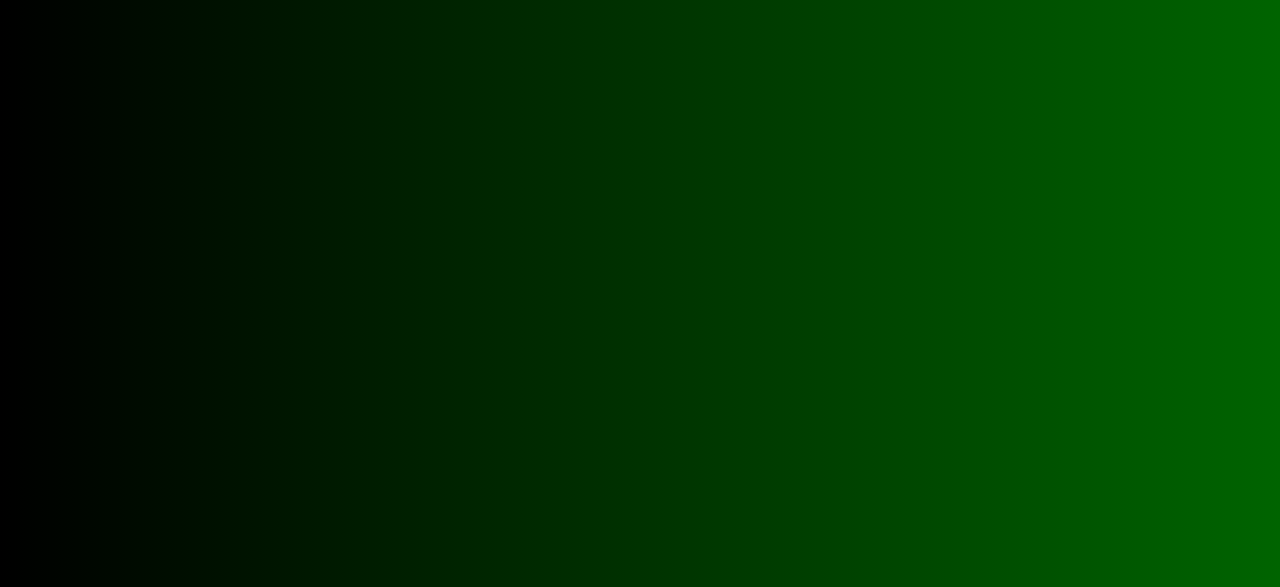
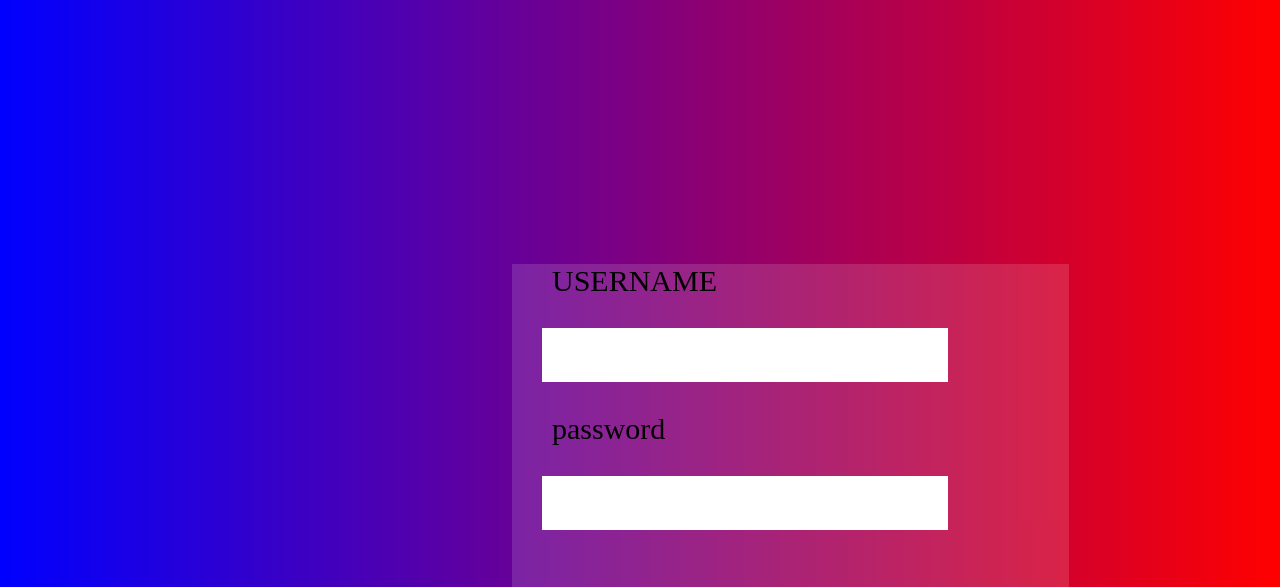
Before and after one commit to rakuraman2005/MERN_STACK, a plain HTML site: page index.html in a window 1280 px wide. Shown: the top 587 px of the page. Drawn offline with Linux system fonts and the light colour scheme.

Commit message:
second commit

```diff
--- a/index.html
+++ b/index.html
@@ -5,7 +5,42 @@
     <meta name="viewport" content="width=device-width, initial-scale=1.0">
     <title>Document</title>
 </head>
-<body style="background-image: linear-gradient(to left,darkgreen,black);">
+<body style="background-image: linear-gradient(to left,red,blue);">
+    <div class="container">
+    <form>
+        <label for="username">USERNAME</label><br>
+        <input name="username" type="text"><br>
+        <label for="password">password</label><br>
+        <input name="password" type="text"><br>
+        <input type="submit"> <a href="#">new user? register here...</a>
+    </form>
+    </div>
 
 </body>
 </html>
+<style>
+    .container
+    {
+     position :fixed;
+     left:40%;
+     top:33%;
+     background-color: rgba(243, 240, 240, 0.147);
+
+    }
+    input,label,a
+    {
+        margin:30px;
+        color:black;
+        padding:10px;
+        font-size:30px;
+        border: none;
+        text-decoration: none;
+
+
+
+    }
+    input
+    {
+        /* color: rgba(238, 246, 253, 0.23); */
+    }
+</style>
```
